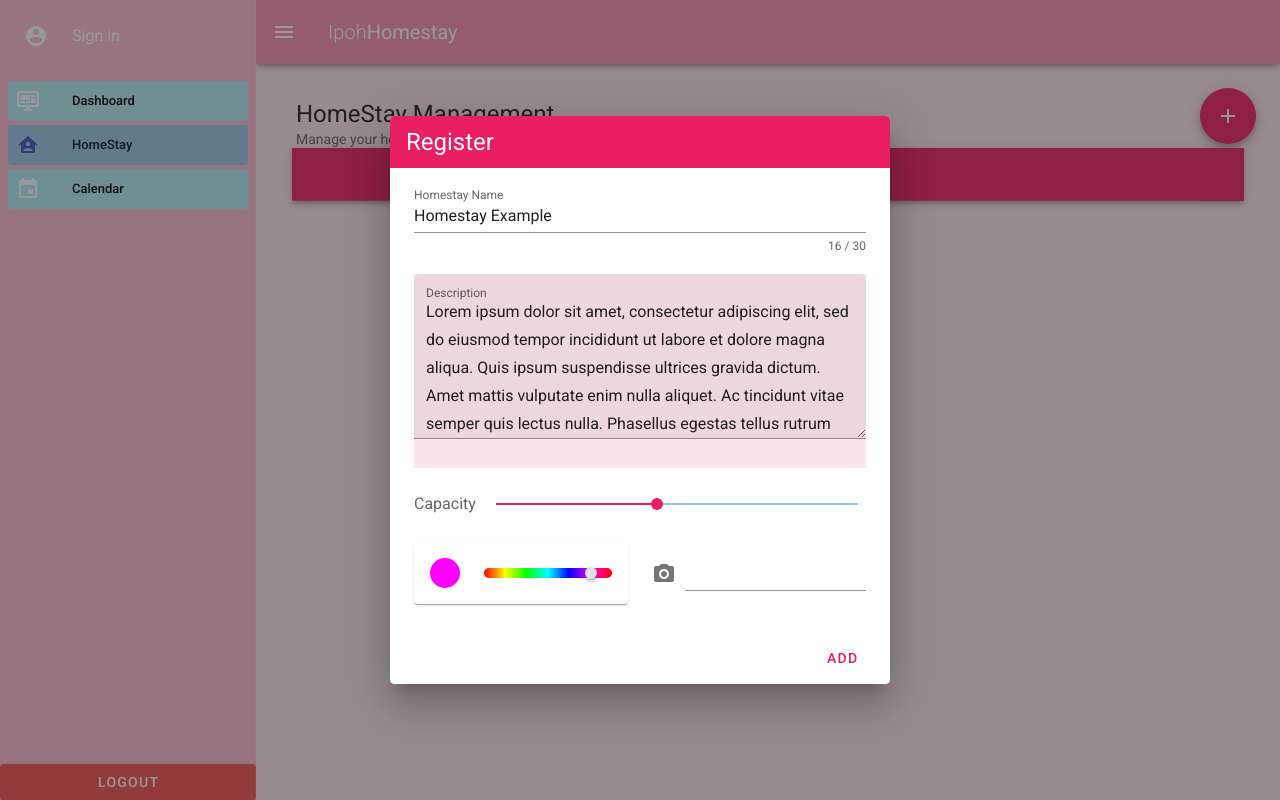
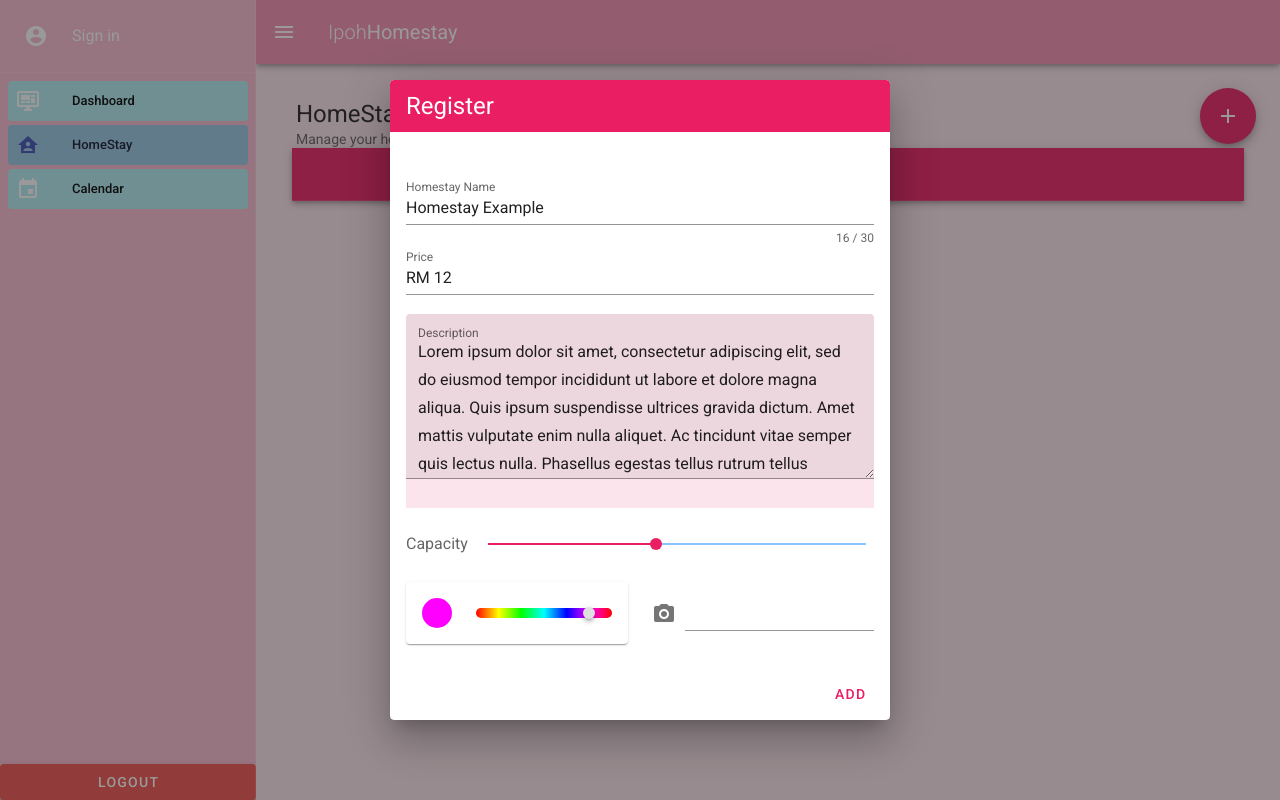
Before and after one commit to chonghow97/FYP-2020-VUE, a Vue app: page /Homestay in a window 1280 px wide. Both pictures are taken after a click on the button 1228 px from the left and 116 px from the top of the page. Built offline with nearby package versions, Linux system fonts and the light colour scheme.

Commit message:
modify a bit

```diff
--- a/src/components/AddHomestay.vue
+++ b/src/components/AddHomestay.vue
@@ -1,5 +1,12 @@
 <template>
   <div id="add">
+    <v-card>
+      <v-list-item class="pink" dark>
+        <v-list-item-content>
+          <v-list-item-title class="headline"> Register </v-list-item-title>
+        </v-list-item-content>
+      </v-list-item>
+      <v-card-text class="mt-3">
         <v-form ref="form" v-model="valid" lazy-validation>
           <v-alert
             dismissible
@@ -18,6 +25,14 @@
             required
             color="pink"
             class="mt-5"
+          ></v-text-field>
+          <v-text-field
+            v-model="homestay.price"
+            label="Price"
+            hide-details
+            :rules="[(v) => !!v || 'Price is required']"
+            type="number"
+            prefix="RM"
           ></v-text-field>
           <v-textarea
             filled
@@ -63,17 +78,30 @@
             </v-col>
           </v-row>
         </v-form>
+      </v-card-text>
+
+      <v-card-actions>
+        <v-spacer></v-spacer>
+        <v-btn :disabled="!valid" color="pink" text @click="user()">
+          Add
+        </v-btn>
+      </v-card-actions>
+    </v-card>
   </div>
 </template>
 
 <script>
-import { mapGetters } from "vuex";
+import { mapActions, mapGetters } from "vuex";
 export default {
   name: "AddHomestay",
   data() {
     return {
       dialog: true,
+      valid: "",
     };
+  },
+  methods: {
+    ...mapActions({ user: "setUser" }),
   },
   computed: {
     ...mapGetters({ homestay: "newHomestay" }),
--- a/src/components/MenuList.vue
+++ b/src/components/MenuList.vue
@@ -1,6 +1,6 @@
 <template>
   <v-list dense nav>
-    <v-list-item-group v-model="model" mandatory color="indigo">
+    <v-list-item-group mandatory color="indigo">
       <v-list-item
         v-for="item in items"
         :key="item.title"
--- a/src/components/Reservation.vue
+++ b/src/components/Reservation.vue
@@ -1,4 +1,17 @@
 <template>
+  <v-card
+    max-width="100%"
+    tile
+    elevation="10"
+    class="mx-auto"
+    color="teal lighten-5"
+  >
+    <v-card-title>Reservation</v-card-title>
+    <v-card-text>
+      <v-form ref="form" v-model="valid" lazy-validation>
+        <v-row>
+          <v-col cols="12" md="12">
+            <!-- form -->
             <v-menu
               ref="menu"
               v-model="menu"
@@ -11,6 +24,7 @@
               <template v-slot:activator="{ on, attrs }">
                 <v-row>
                   <v-col>
+                    <!-- start date -->
                     <v-text-field
                       v-model="minMax[0]"
                       label="Start Date"
@@ -20,7 +34,9 @@
                       v-on="on"
                     ></v-text-field>
                   </v-col>
+
                   <v-col>
+                    <!-- end date -->
                     <v-text-field
                       v-model="minMax[1]"
                       label="EndDate"
@@ -31,6 +47,7 @@
                   </v-col>
                 </v-row>
               </template>
+              <!-- date picker -->
               <v-date-picker
                 v-model="date"
                 no-title
@@ -40,9 +57,37 @@
               >
                 <v-spacer></v-spacer>
                 <v-btn text color="primary" @click="menu = false">Cancel</v-btn>
-      <v-btn text color="primary" @click="$refs.menu.save(date)">OK</v-btn>
+                <v-btn text color="primary" @click="$refs.menu.save(date)"
+                  >OK</v-btn
+                >
               </v-date-picker>
             </v-menu>
+          </v-col>
+        </v-row>
+        <!-- Homestay -->
+        <v-select
+          v-model="select"
+          :items="items"
+          :rules="[(v) => !!v || 'Homestay is required']"
+          label="Choose HomeStay"
+          required
+        ></v-select>
+        <!-- Price -->
+        <v-text-field
+          :value="'RM ' + getDay"
+          label="Price"
+          class="cyan lighten-5 black--text"
+          filled
+          disabled
+        ></v-text-field>
+        <!-- check available -->
+        <v-btn color="blue lighten-4" class="mr-4"> Check available </v-btn>
+        <v-btn color="blue lighten-4" class="mr-4" @click="validate"
+          >Order</v-btn
+        >
+      </v-form>
+    </v-card-text>
+  </v-card>
 </template>
 
 <script>
@@ -64,6 +109,17 @@ export default {
       }
       return this.date;
     },
+    getDay: function () {
+      if (
+        this.date.length === 2 &&
+        Date.parse(this.date[1]) > Date.parse(this.date[0])
+      ) {
+        const day = Date.parse(this.date[1]) - Date.parse(this.date[0]);
+        return day / 86400000;
+      } else {
+        return "";
+      }
+    },
   },
   props: ["label"],
   methods: {},
--- a/src/store/modules/Homestays.js
+++ b/src/store/modules/Homestays.js
@@ -8,11 +8,14 @@ const state = {
     image: null,
     isActive: true,
     color: "#FF00FF",
+    price: 12,
   },
+
+  Homestays:null,
+
 };
 const actions = {
   async setUser({ state, commit }) {
-    this.$refs.namawee.validate()
     state.success = false;
     const formData = new FormData();
     for (var key in state.Homestay) {
@@ -23,7 +26,8 @@ const actions = {
       "http://localhost:3000/homestays",
       formData
     );
-
+    console.log(state.Homestay);
+    // state.Homestay = {color: "#FF00FF",capacity: 5,};
     state.success = true;
     commit("toast", request.data);
   },
@@ -36,6 +40,7 @@ const getters = {
   newHomestay: (state) => state.Homestay,
   getShow: (state) => state.show,
   getSuccess: (state)=>state.success,
+  AllHomestay: (state)=>state.Homestays,
 };
 
 export default {
--- a/src/views/Admin/Homestay.vue
+++ b/src/views/Admin/Homestay.vue
@@ -21,23 +21,7 @@
 
       <v-row justify="center">
         <v-dialog v-model="dialog" max-width="500">
-          <v-card>
-            <v-list-item class="pink" dark>
-              <v-list-item-content>
-                <v-list-item-title class="headline">
-                  Register
-                </v-list-item-title>
-              </v-list-item-content>
-            </v-list-item>
-            <v-card-text class="mt-3">
-              <AddHomestay></AddHomestay>
-            </v-card-text>
-
-            <v-card-actions>
-              <v-spacer></v-spacer>
-              <v-btn color="pink" text @click="user()"> Add </v-btn>
-            </v-card-actions>
-          </v-card>
+          <AddHomestay></AddHomestay>
         </v-dialog>
       </v-row>
       <!-- description, capacity, name -->
@@ -67,7 +51,7 @@
 
 <script>
 import AddHomestay from "@/components/AddHomestay";
-import { mapActions, mapGetters } from "vuex";
+import { mapGetters } from "vuex";
 export default {
   components: { AddHomestay },
   data() {
@@ -80,16 +64,8 @@ export default {
       ],
     };
   },
-  computed: { ...mapGetters({ homestay: "newHomestay" }) },
-  methods: {
-    ...mapActions({ user: "setUser" }),
-    test: function () {
-      console.log("working");
-    },
-    dialog1: function (a) {
-      this.dialog = a;
-    },
-  },
+  computed: { ...mapGetters({ homestays: "AllHomestay" }) },
+  methods: {},
 };
 </script>
 
--- a/src/views/User/Home.vue
+++ b/src/views/User/Home.vue
@@ -11,36 +11,7 @@
       <v-row>
         <v-col cols="12" md="12">
           <!-- Reservation form -->
-
-          <v-card
-            max-width="100%"
-            tile
-            elevation="10"
-            class="mx-auto"
-            color="teal lighten-5"
-          >
-            <v-card-title>Reservation</v-card-title>
-            <v-card-text>
-              <v-form ref="form" v-model="valid" lazy-validation>
-                <v-row>
-                  <v-col cols="12" md="12">
-                    <Reservation label="Reservation Date"></Reservation>
-                  </v-col>
-                </v-row>
-                <v-select
-                  v-model="select"
-                  :items="items"
-                  :rules="[(v) => !!v || 'Item is required']"
-                  label="Choose HomeStay"
-                  required
-                ></v-select>
-
-                <v-btn color="blue lighten-4" class="mr-4" @click="validate"
-                  >Order</v-btn
-                >
-              </v-form>
-            </v-card-text>
-          </v-card>
+          <Reservation></Reservation>
         </v-col>
       </v-row>
     </v-container>
```
Lines whose indentation alone changed are shown as unchanged.
